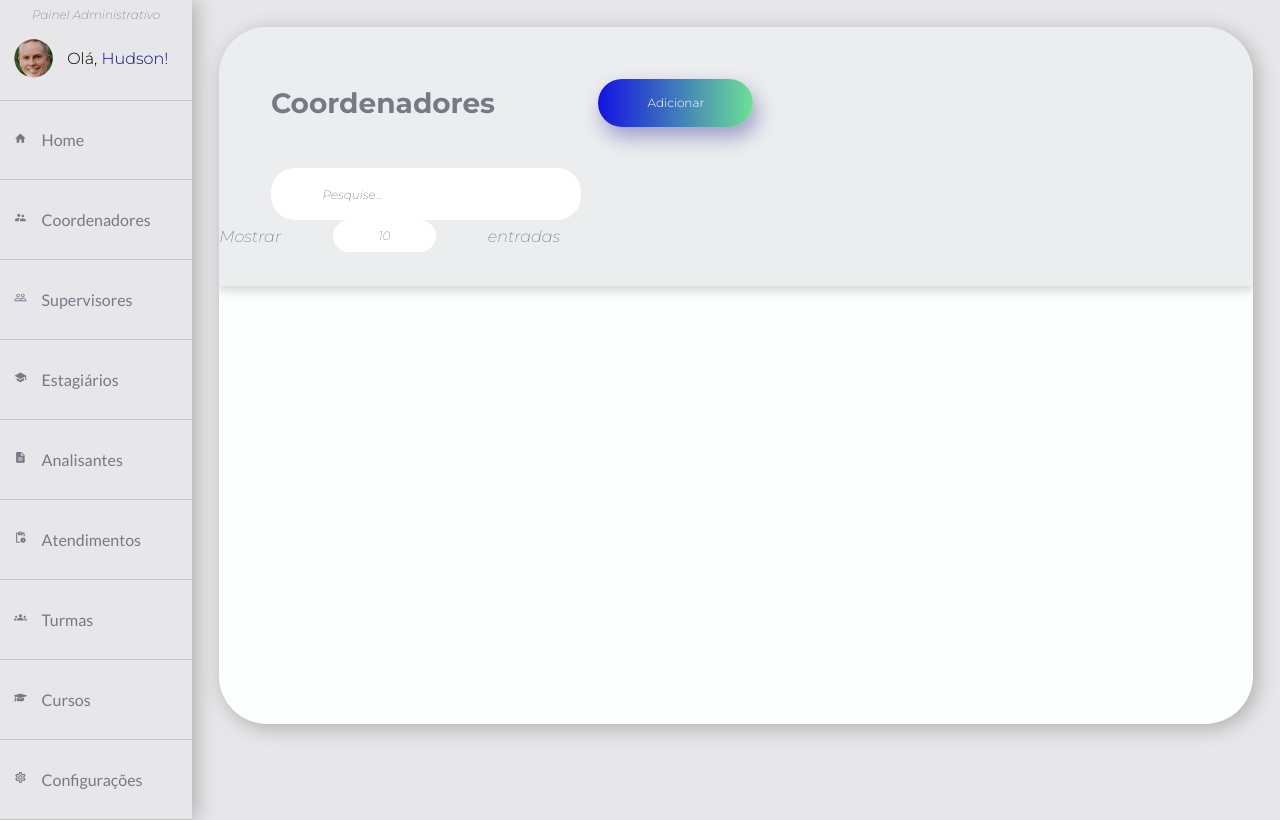
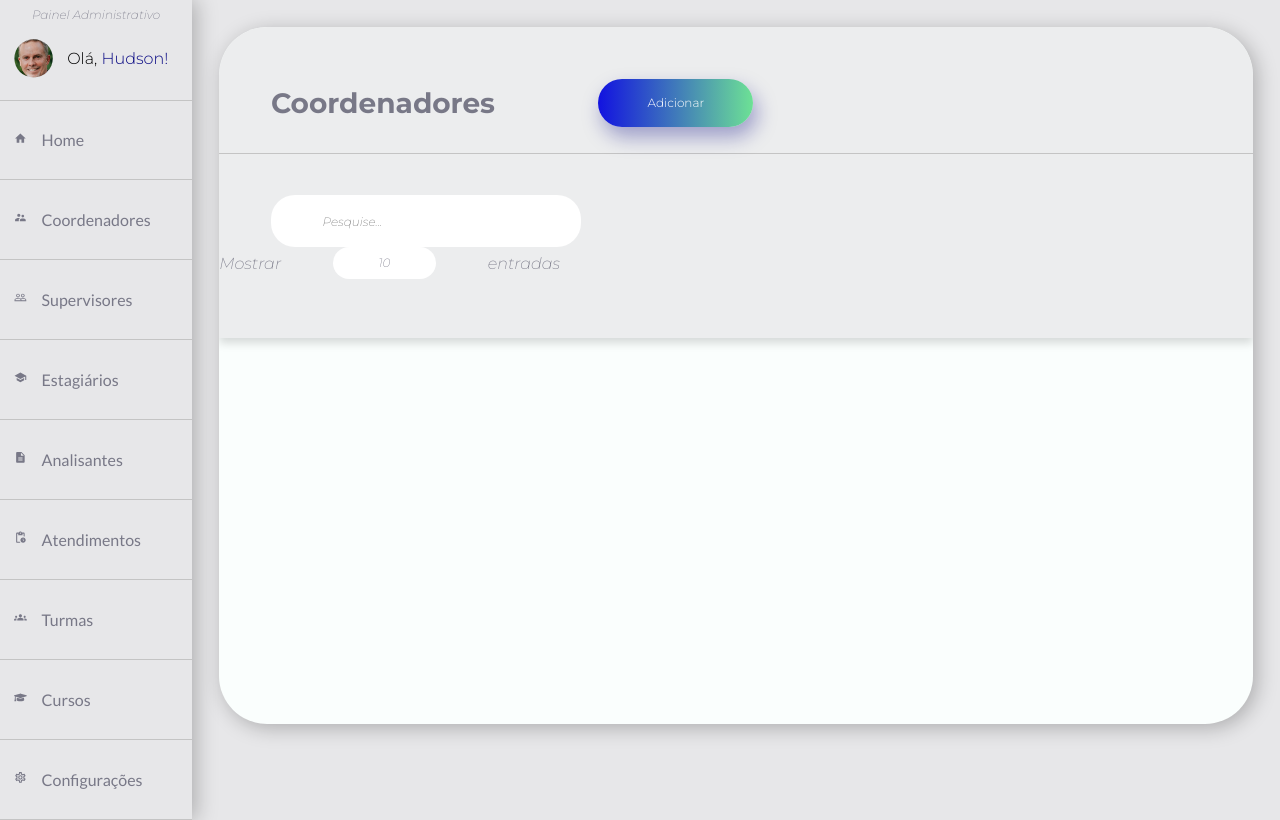
Before and after one commit to thiago-mfernandes/CepCop-React, a React (Create React App) app in the folder cepcop-react/: page / in a window 1280 px wide. Built offline with nearby package versions, Linux system fonts and the light colour scheme.

Commit message:
problema com a linha resolvido, solucao implementada

```diff
--- a/cepcop-react/src/components/Acoes/Adicionar/index.tsx
+++ b/cepcop-react/src/components/Acoes/Adicionar/index.tsx
@@ -1,10 +1,11 @@
+import Linha from "src/components/UI/Linha";
 import { BotaoAdicionarNovo } from "../../UI/Botao/BotaoAdicionarNovo";
 import Container from "../Container";
 import TipoUsuario from "../TipoUsuario";
 
 function Adicionar() {
     return (
-        <Container> {/*verificar a questao da linha depois..*/}
+        <Container borderBottom='1px solid #c4c4c4'> {/*verificar a questao da linha depois..*/}
             <TipoUsuario nome="Coordenadores" />
             <BotaoAdicionarNovo>Adicionar</BotaoAdicionarNovo>
         </Container>
--- a/cepcop-react/src/components/Acoes/Buscar/Index.tsx
+++ b/cepcop-react/src/components/Acoes/Buscar/Index.tsx
@@ -20,7 +20,7 @@ function Buscar() {
                 name=''
                 ariaDescribedby=''
             />
-            <Container>
+            <Container borderBottom=''>
                 <Conteudo>
                     Mostrar
                 </Conteudo>
--- a/cepcop-react/src/components/Acoes/Container/index.tsx
+++ b/cepcop-react/src/components/Acoes/Container/index.tsx
@@ -1,11 +1,20 @@
+
+
 import styled from "styled-components";
 
-const ContainerBox = styled.div`
+export interface ContainerProps {
+    children: any;
+    borderBottom: string;
+}
+
+const ContainerBox = styled.div<ContainerProps>`
     display: flex;
     flex-direction: row;
     align-items: center;
     justify-content: flex-start;
     margin-bottom: 2.5%;
+    padding-bottom: 2.5%;
+    border-bottom: ${(props) => props.borderBottom};
 
     //---------------------------------------------------------->
     @media screen and (max-width: 768px) {
@@ -13,8 +22,14 @@ const ContainerBox = styled.div`
     }
 `;
 
-function Container({ children }: { children : any}):JSX.Element {
-    return <ContainerBox>{ children }</ContainerBox>
-}
+const Container: React.FC<ContainerProps> = ({
+    children,
+    borderBottom
+ }) => (
+    <ContainerBox borderBottom={borderBottom}>
+        { children }
+    </ContainerBox>
+);
+
 
 export default Container;
--- a/cepcop-react/src/components/Acoes/TipoUsuario/index.tsx
+++ b/cepcop-react/src/components/Acoes/TipoUsuario/index.tsx
@@ -6,6 +6,7 @@ const UserType = styled.h2`
     font-size: 1.75rem;
     font-family: 'Fjalla One' sans-serif;
     padding-left: 5%;
+    border-bottom: 5%;
 
     //---------------------------------------------->
     @media screen and (max-width: 768px) {
--- a/cepcop-react/src/components/Acoes/index.tsx
+++ b/cepcop-react/src/components/Acoes/index.tsx
@@ -11,7 +11,6 @@ const CardAcoes = styled.section`
     box-shadow: 4px 4px 20px 0 rgb(0 0 0 / 25%);
     margin: 2.5% auto;
     overflow: auto;
-    grid-column: 2/3;
     //----------------------------------------->
     @media screen and (max-width: 768px) {
         height: 100%;
--- /dev/null
+++ b/cepcop-react/src/components/UI/Linha/index.tsx
@@ -0,0 +1,12 @@
+import styled from 'styled-components';
+import { cinzaMedio } from '../variaveis';
+
+const Linha = styled.hr`
+    border-color: ${cinzaMedio};
+    margin: 2% 0;
+    opacity: .35;
+    size: 1px;
+    width: 100%
+`;
+
+export default Linha;
```
